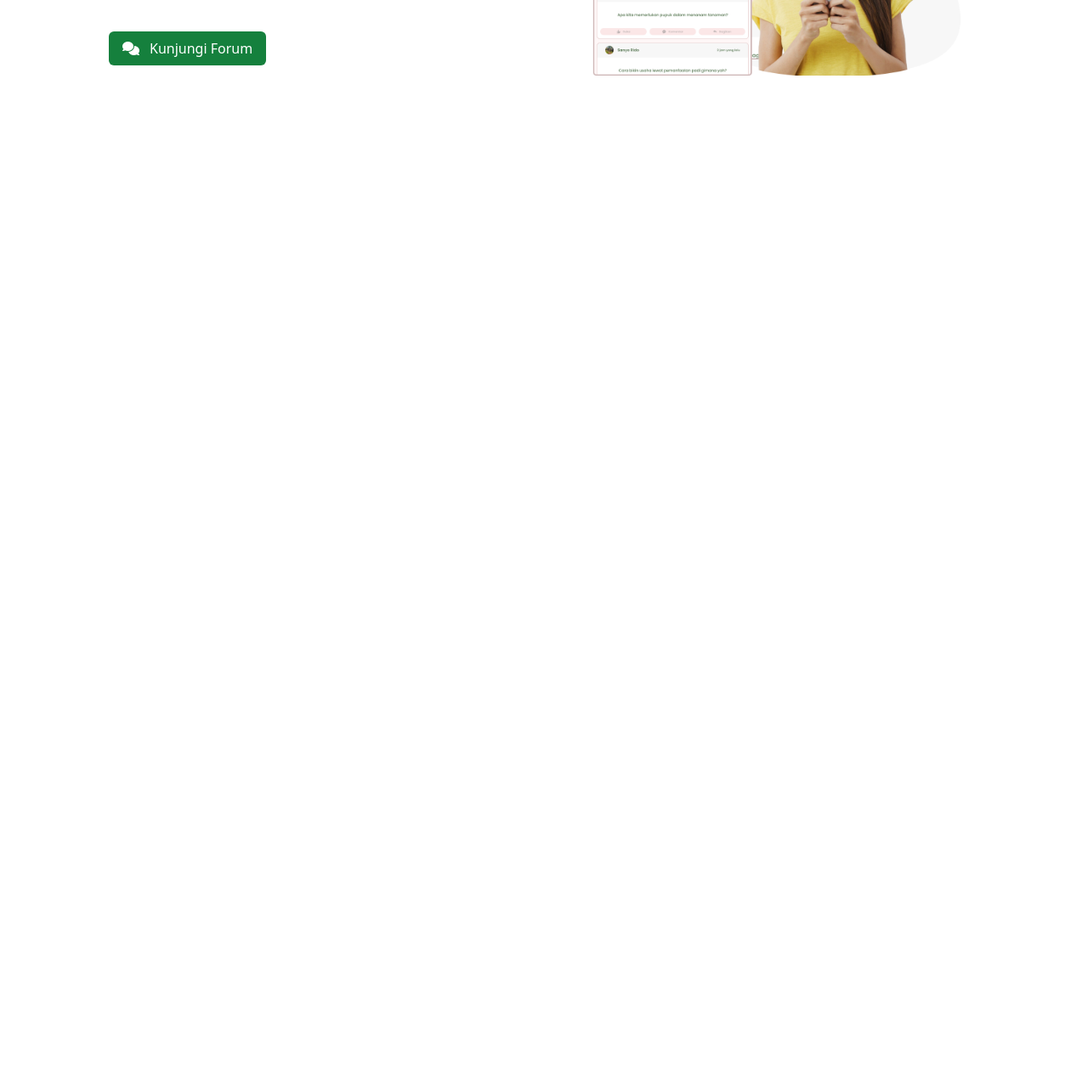
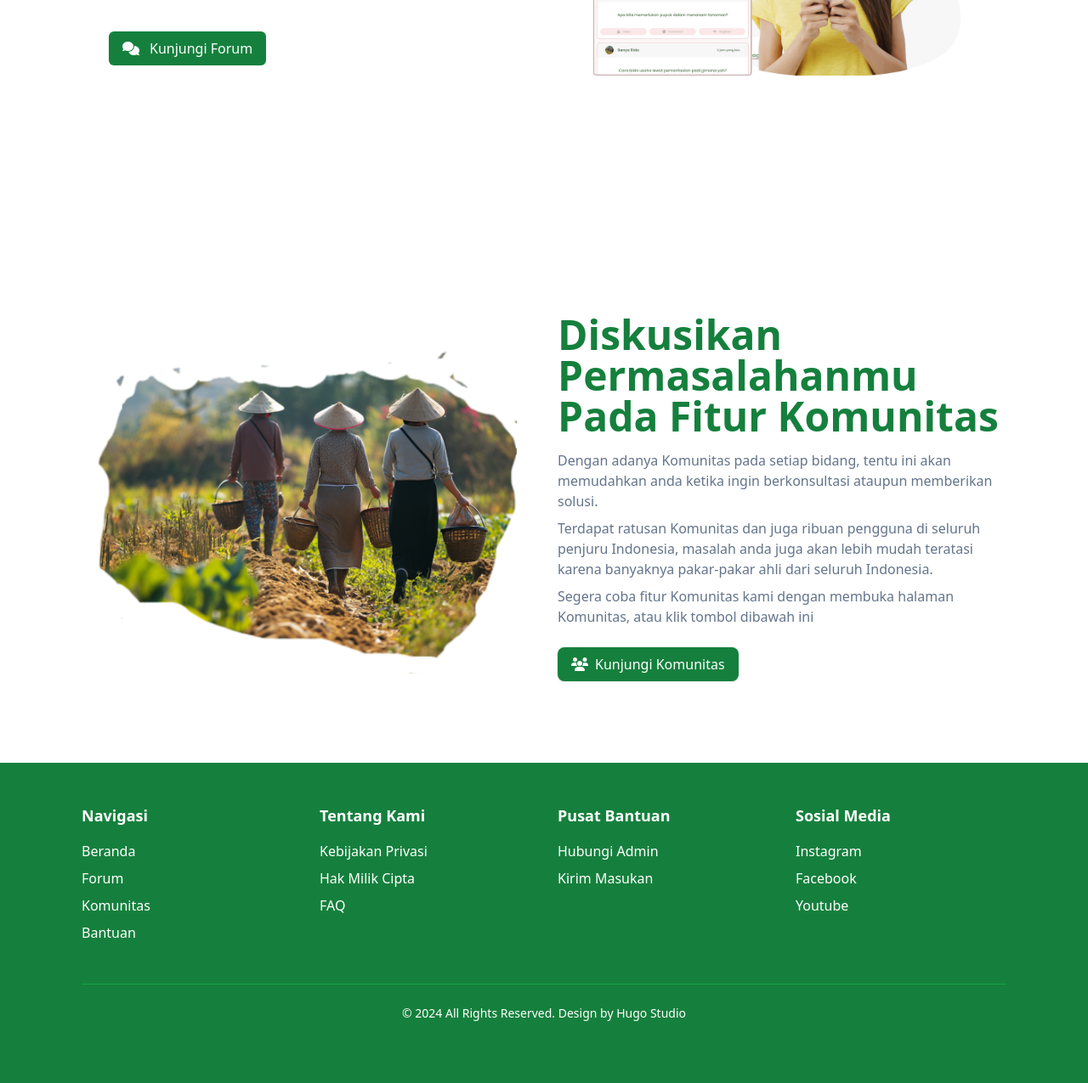
Before and after one commit to vindrayulian/kumpul-tani, a plain HTML site: page index.html in a window 1280 px wide. Shown: the part 2441-3716 px from the top of the page at 85% size. Before the commit the page ends 2715 px from the top, so only its background shows below. Drawn offline with nearby package versions, Linux system fonts and the light colour scheme.

Commit message:
style: section 4 add

```diff
--- a/index.html
+++ b/index.html
@@ -95,10 +95,10 @@
         <section class="w-full bg-slate-100">
             <div class="w-4/5 mx-auto text-center py-16">
                 <h3 class="text-green-700 font-bold text-2xl mb-3">Kenapa Harus Kumpul Tani?</h3>
-                <p class="text-green-500">Kami memiliki beberapa keunggulan yang mungkin lebih mempermudah anda dalam memanfaatkan sumber daya alam</p>
+                <p class="text-slate-500">Kami memiliki beberapa keunggulan yang mungkin lebih mempermudah anda dalam memanfaatkan sumber daya alam</p>
                 <div class="grid grid-cols-1 gap-3 lg:grid-cols-2 xl:grid-cols-4 lg:gap-4 mt-20">
                     <div class="bg-white w-64 h-64 flex flex-col items-center justify-center gap-4 rounded-xl mx-auto">
-                        <div class="text-center w-12 h-12 text-white bg-green-600 rounded-full flex items-center justify-center">
+                        <div class="text-center w-12 h-12 text-white bg-green-700 rounded-full flex items-center justify-center">
                             <i class="fa-solid fa-thumbs-up text-xl"></i>
                         </div>
                         <div class="flex flex-col">
@@ -107,7 +107,7 @@
                         </div>
                     </div>
                     <div class="bg-white w-64 h-64 flex flex-col items-center justify-center gap-4 rounded-xl mx-auto">
-                        <div class="text-center w-12 h-12 text-white bg-green-600 rounded-full flex items-center justify-center">
+                        <div class="text-center w-12 h-12 text-white bg-green-700 rounded-full flex items-center justify-center">
                             <i class="fa-solid fa-person text-2xl"></i>
                         </div>
                         <div class="flex flex-col">
@@ -116,7 +116,7 @@
                         </div>
                     </div>
                     <div class="bg-white w-64 h-64 flex flex-col items-center justify-center gap-4 rounded-xl mx-auto">
-                        <div class="text-center w-12 h-12 text-white bg-green-600 rounded-full flex items-center justify-center">
+                        <div class="text-center w-12 h-12 text-white bg-green-700 rounded-full flex items-center justify-center">
                             <i class="fa-solid fa-book-open text-xl"></i>
                         </div>
                         <div class="flex flex-col">
@@ -125,7 +125,7 @@
                         </div>
                     </div>
                     <div class="bg-white w-64 h-64 flex flex-col items-center justify-center gap-4 rounded-xl mx-auto">
-                        <div class="text-center w-12 h-12 text-white bg-green-600 rounded-full flex items-center justify-center">
+                        <div class="text-center w-12 h-12 text-white bg-green-700 rounded-full flex items-center justify-center">
                             <i class="fa-solid fa-users text-white"></i>
                         </div>
                         <div class="flex flex-col">
@@ -155,8 +155,88 @@
         </section>
         <!-- END SECTION 4 -->
 
+        <!-- SECTION 5 -->
+         <section class="flex flex-col-reverse lg:flex-row items-center justify-between lg:space-x-8 px-6 lg:px-24 py-12 lg:py-24 bg-white">
+            <!-- Image Section -->
+            <div class="lg:w-1/2 w-full flex justify-center lg:justify-start">
+                <img src="assets/image/image-section-2.png" alt="Community Image" class="object-cover w-full lg:max-w-lg">
+            </div>
+
+            <!-- Text Section -->
+            <div class="lg:w-1/2 w-full text-center lg:text-left mt-8 lg:mt-0">
+                <h2 class="text-3xl lg:text-5xl font-bold text-green-700">
+                    Diskusikan Permasalahanmu Pada Fitur Komunitas
+                </h2>
+                <p class="mt-4 text-slate-500 lg:text-md">
+                    Dengan adanya Komunitas pada setiap bidang, tentu ini akan memudahkan anda ketika ingin berkonsultasi ataupun memberikan solusi.
+                </p>
+                <p class="mt-2 text-slate-500 lg:text-md">
+                    Terdapat ratusan Komunitas dan juga ribuan pengguna di seluruh penjuru Indonesia, masalah anda juga akan lebih mudah teratasi karena banyaknya pakar-pakar ahli dari seluruh Indonesia.
+                </p>
+                <p class="mt-2 text-slate-500 lg:text-md">
+                    Segera coba fitur Komunitas kami dengan membuka halaman Komunitas, atau klik tombol dibawah ini
+                </p>
+                <a href="#" class="mt-6 inline-block px-4 py-2 bg-green-700 text-white rounded-lg shadow hover:bg-green-700 transition duration-300">
+                    <span class="inline-flex items-center">
+                        <i class="fa-solid fa-users mr-2"></i>
+                        Kunjungi Komunitas
+                    </span>
+                </a>
+            </div>
+        </section>
+         <!--  END SECTION 5  -->
     </main>
     <!-- END MAIN SECTION -->
 
+    <!-- Footer Section -->
+    <footer class="bg-green-700 text-white py-12 px-6 lg:px-24">
+        <div class="container mx-auto grid grid-cols-1 md:grid-cols-2 lg:grid-cols-4 gap-8">
+            <!-- Navigasi -->
+            <div>
+                <h3 class="font-bold text-lg mb-4">Navigasi</h3>
+                <ul>
+                    <li class="mb-2"><a href="#" class="hover:underline">Beranda</a></li>
+                    <li class="mb-2"><a href="#" class="hover:underline">Forum</a></li>
+                    <li class="mb-2"><a href="#" class="hover:underline">Komunitas</a></li>
+                    <li><a href="#" class="hover:underline">Bantuan</a></li>
+                </ul>
+            </div>
+
+            <!-- Tentang Kami -->
+            <div>
+                <h3 class="font-bold text-lg mb-4">Tentang Kami</h3>
+                <ul>
+                    <li class="mb-2"><a href="#" class="hover:underline">Kebijakan Privasi</a></li>
+                    <li class="mb-2"><a href="#" class="hover:underline">Hak Milik Cipta</a></li>
+                    <li><a href="#" class="hover:underline">FAQ</a></li>
+                </ul>
+            </div>
+
+            <!-- Pusat Bantuan -->
+            <div>
+                <h3 class="font-bold text-lg mb-4">Pusat Bantuan</h3>
+                <ul>
+                    <li class="mb-2"><a href="#" class="hover:underline">Hubungi Admin</a></li>
+                    <li><a href="#" class="hover:underline">Kirim Masukan</a></li>
+                </ul>
+            </div>
+
+            <!-- Sosial Media -->
+            <div>
+                <h3 class="font-bold text-lg mb-4">Sosial Media</h3>
+                <ul>
+                    <li class="mb-2"><a href="#" class="hover:underline">Instagram</a></li>
+                    <li class="mb-2"><a href="#" class="hover:underline">Facebook</a></li>
+                    <li><a href="#" class="hover:underline">Youtube</a></li>
+                </ul>
+            </div>
+        </div>
+
+        <!-- Footer Bottom -->
+        <div class="mt-12 text-center text-sm text-white border-t border-green-600 pt-6">
+            © 2024 All Rights Reserved. Design by Hugo Studio
+        </div>
+    </footer>
+
 </body>
 </html>
```
